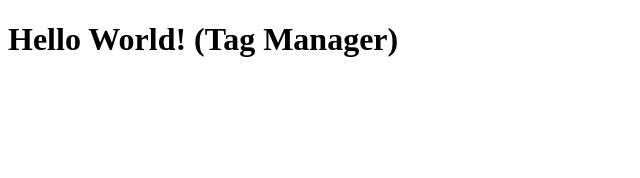
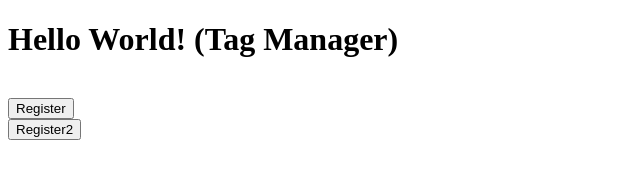
Before and after one commit to Tapfirst25902/test-google-analytics-website, a plain HTML site: page index.html in a window 1280 px wide. Shown: the whole page, without its empty margins (0-640 px from the left). Drawn offline with Linux system fonts and the light colour scheme.

Commit message:
Add files via upload

```diff
--- a/index.html
+++ b/index.html
@@ -25,6 +25,8 @@
 
 </head>
 <body>
-    <h1>Hello World! (Tag Manager)</h1>
+    <h1>Hello World! (Tag Manager)</h1> <br>
+    <button id="register">Register</button><br>
+    <button id="register2">Register2</button><br>
 </body>
 </html>
```
